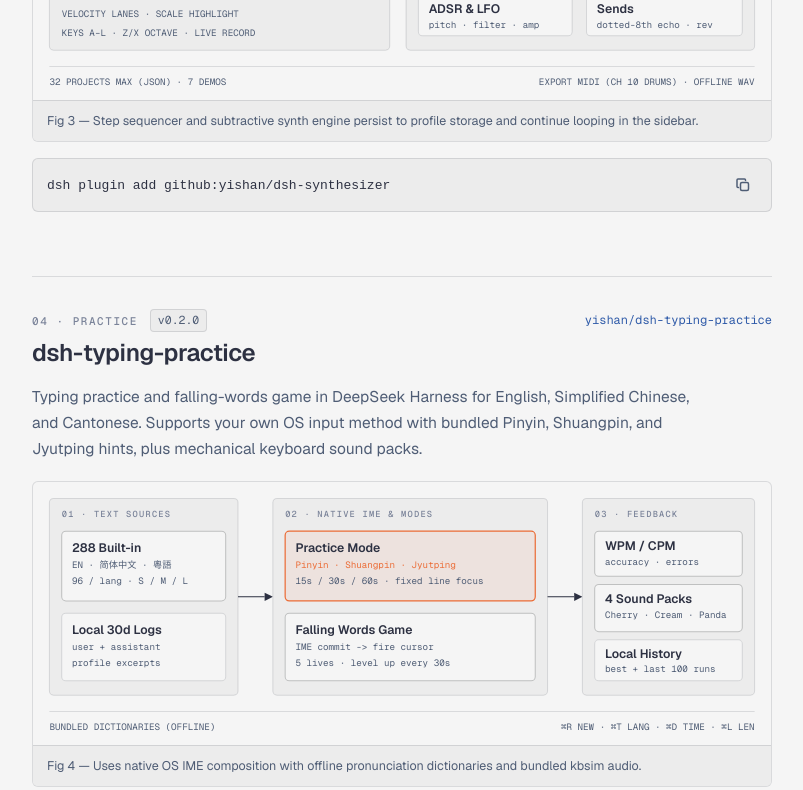
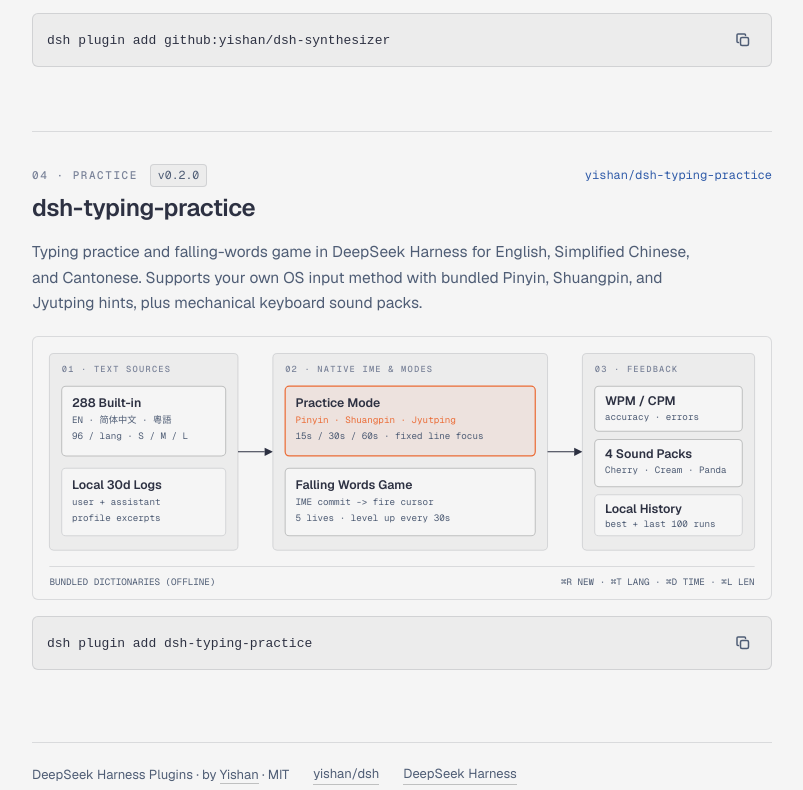
Before and after one commit to yishan/dsh, a plain HTML site: page index.html in a window 1280 px wide. Shown: the part 2369-3159 px from the top of the page, without its empty margins (238-1041 px from the left). Drawn offline with nearby package versions, Linux system fonts and the light colour scheme.

Commit message:
chore: remove figure captions

```diff
--- a/index.html
+++ b/index.html
@@ -186,7 +186,6 @@ try {
           <text x="192" y="243" class="svg-mono">Focal cache-hit / peak cell</text>
           <text x="704" y="243" text-anchor="end" class="svg-mono">DSH &gt;= 0.2.1-rc.5</text>
         </svg>
-        <figcaption>Fig 1 — Owned session usage folds into four token buckets, exact provider/model rates, and interactive SVG heatmaps.</figcaption>
       </figure>
 
       <div class="copy-row">
@@ -279,7 +278,6 @@ try {
           <circle cx="388" cy="236" r="4" class="svg-dot-accent"/>
           <text x="704" y="240" text-anchor="end" class="svg-mono">ISSUES ONLY · EXPORT SVG / HTML</text>
         </svg>
-        <figcaption>Fig 2 — Right-sidebar quick jump and full-width conversation tab share one playback cursor across Timeline and Sequence views.</figcaption>
       </figure>
 
       <div class="copy-row">
@@ -387,7 +385,6 @@ try {
           <text x="16" y="242" class="svg-mono">32 PROJECTS MAX (JSON) · 7 DEMOS</text>
           <text x="704" y="242" text-anchor="end" class="svg-mono">EXPORT MIDI (CH 10 DRUMS) · OFFLINE WAV</text>
         </svg>
-        <figcaption>Fig 3 — Step sequencer and subtractive synth engine persist to profile storage and continue looping in the sidebar.</figcaption>
       </figure>
 
       <div class="copy-row">
@@ -473,7 +470,6 @@ try {
           <text x="16" y="242" class="svg-mono">BUNDLED DICTIONARIES (OFFLINE)</text>
           <text x="704" y="242" text-anchor="end" class="svg-mono">⌘R NEW · ⌘T LANG · ⌘D TIME · ⌘L LEN</text>
         </svg>
-        <figcaption>Fig 4 — Uses native OS IME composition with offline pronunciation dictionaries and bundled kbsim audio.</figcaption>
       </figure>
 
       <div class="copy-row">
--- a/styles.css
+++ b/styles.css
@@ -387,14 +387,6 @@ button:focus-visible {
   height: auto;
 }
 
-.fig figcaption {
-  padding: 10px 14px;
-  border-top: var(--border-hairline) solid var(--rule);
-  background: var(--paper-2);
-  font-size: 12.5px;
-  color: var(--muted);
-}
-
 /* SVG Hairline Design System */
 .svg-zone {
   fill: var(--paper-2);
```
